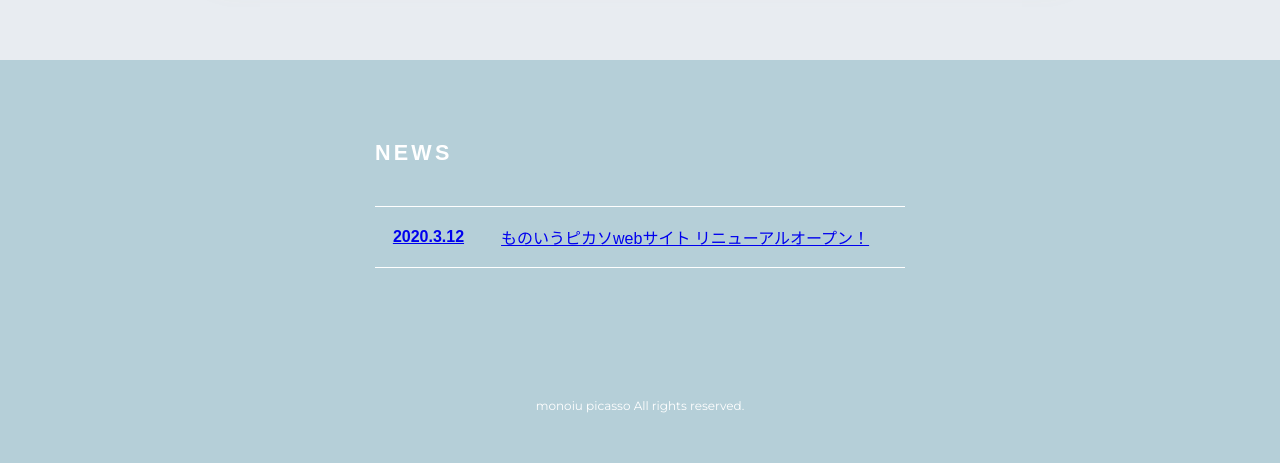
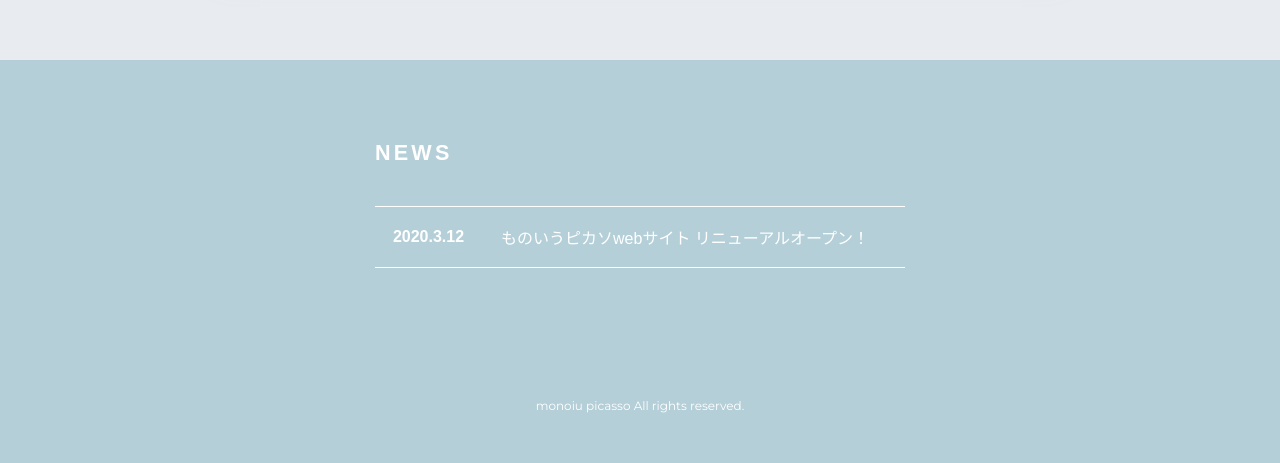
Before and after one commit to suzu-manaty/monoiupicasso.com, a plain HTML site: page index.html in a window 1280 px wide. Shown: the part 740-1203 px from the top of the page. Drawn offline with nearby package versions, Linux system fonts and the light colour scheme.

Commit message:
公開前v2

```diff
--- a/style.css
+++ b/style.css
@@ -619,6 +619,12 @@ header{
     letter-spacing: 0.15em;
 }
 
+.conC a {
+    color: #fff;
+    color: var(--text-bright-color);
+    text-decoration: none;
+}
+
 .conC table{
     border-collapse: collapse;
     border-top: solid 1px #ddd;
```
